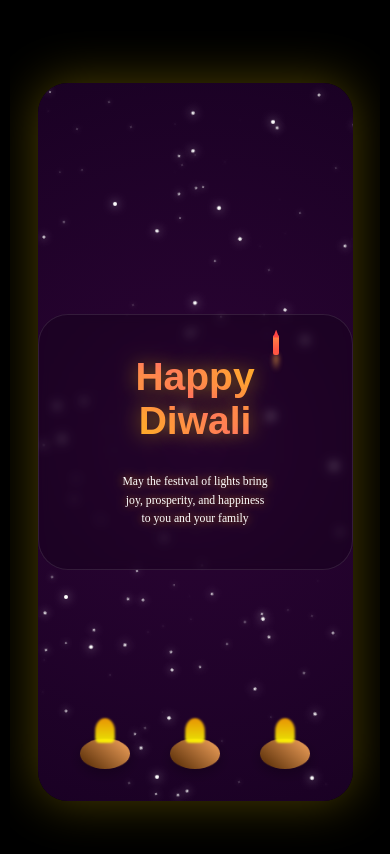
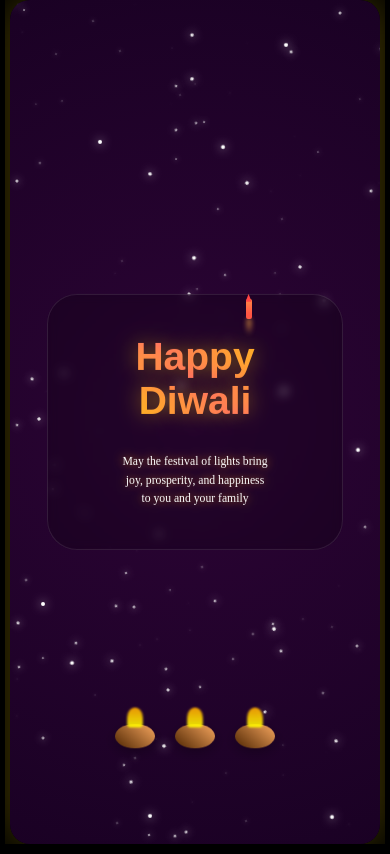
Before and after one commit to RutvikRana/Happy_diwali, a plain HTML site: page index.html in a window 390 px wide. Drawn offline with Linux system fonts and the light colour scheme; animation ran at ten frames a second.

Commit message:
Update index.html

```diff
--- a/index.html
+++ b/index.html
@@ -8,23 +8,25 @@
                 padding: 0;
                 box-sizing: border-box;
             }
+
             body,
             html {
                 width: 100%;
-                height: 100vh;
+                min-height: 100vh;
+                height: 100%;
                 overflow: hidden;
                 display: flex;
                 justify-content: center;
                 align-items: center;
                 background: #000;
                 margin: 0;
-                padding: 10px; /* Added padding */
-                padding-top: 30px;
+                padding: 10px;
             }
 
             .diwali-card {
-                width: 90%;
-                height: 85vh; /* Reduced from 90vh */
+                width: 100%;
+                height: 100%;
+                min-height: 100svh;
                 max-width: 1200px;
                 background: radial-gradient(circle at center, #2c0435, #1a0124);
                 border-radius: 30px;
@@ -35,16 +37,17 @@
                 position: relative;
                 overflow: hidden;
                 box-shadow: 0 0 50px rgba(255, 215, 0, 0.3);
-                margin: 20px auto; /* Added margin */
+                padding: 20px 0;
             }
 
             .diya-container {
-                position: absolute;
-                bottom: 30px; /* Adjusted from 50px */
+                position: relative;
                 width: 100%;
                 display: flex;
                 justify-content: center;
-                gap: 40px;
+                gap: clamp(20px, 4vw, 40px);
+                margin-top: auto;
+                padding-bottom: 20%;
                 z-index: 5;
             }
 
@@ -58,6 +61,23 @@
                 border-radius: 30px;
                 backdrop-filter: blur(5px);
                 border: 1px solid rgba(255, 255, 255, 0.1);
+                position: absolute;
+                top: 50%;
+                left: 50%;
+                transform: translate(-50%, -50%);
+                width: 80%;
+                max-width: 800px;
+            }
+
+            @keyframes fadeIn {
+                from {
+                    opacity: 0;
+                    transform: translate(-50%, calc(-50% - 20px));
+                }
+                to {
+                    opacity: 1;
+                    transform: translate(-50%, -50%);
+                }
             }
 
             .message h1 {
@@ -218,14 +238,35 @@
                 }
             }
 
-            @keyframes fadeIn {
-                from {
-                    opacity: 0;
-                    transform: translateY(-20px);
+            @media (max-width: 768px) {
+                body,
+                html {
+                    padding: 5px;
                 }
-                to {
-                    opacity: 1;
-                    transform: translateY(0);
+
+                .diwali-card {
+                    border-radius: 20px;
+                }
+
+                .diya {
+                    width: 40px;
+                    height: 28px;
+                }
+
+                .flame {
+                    top: -20px;
+                    width: 16px;
+                    height: 24px;
+                }
+            }
+
+            @media (max-height: 600px) {
+                .message {
+                    padding: 15px;
+                }
+
+                .diya-container {
+                    padding-bottom: 10px;
                 }
             }
         </style>
```
